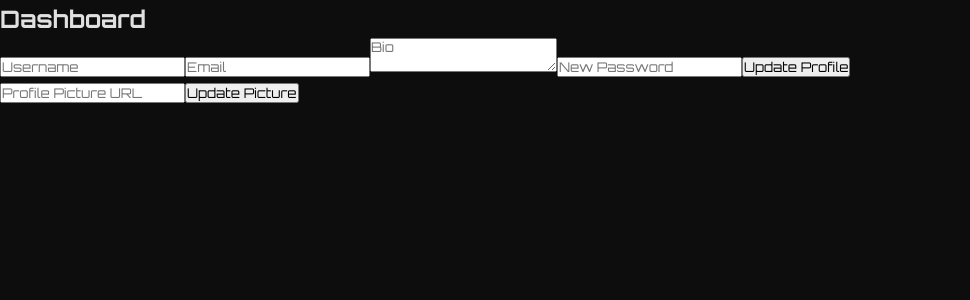
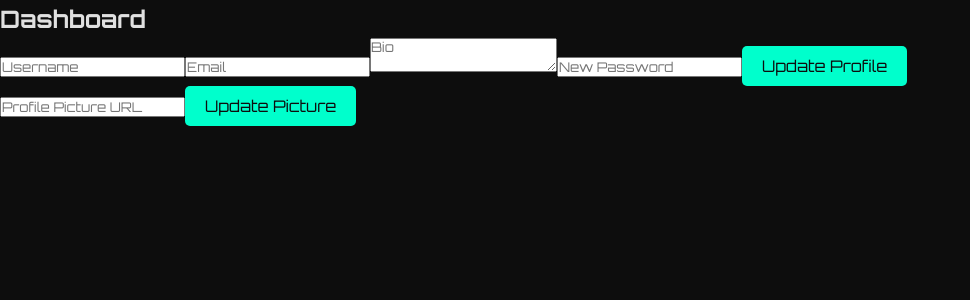
Before and after one commit to Siddharthjw/chat-frontend, a React (Create React App) app: page /dashboard in a window 1280 px wide. Shown: the top 300 px of the page, without its empty margins (0-970 px from the left). Built offline with nearby package versions, Linux system fonts and the light colour scheme; sample sign-in values are in the browser's storage.

Commit message:
Update Dashboard.js

```diff
--- a/src/components/Dashboard.js
+++ b/src/components/Dashboard.js
@@ -1,6 +1,7 @@
-// frontend/src/components/Dashboard.js
+// src/components/Dashboard.js
 import React, { useState } from 'react';
 import axios from 'axios';
+import { API_ENDPOINT } from '../apiConfig';
 
 function Dashboard({ token }) {
   const [profile, setProfile] = useState({
@@ -14,7 +15,7 @@ function Dashboard({ token }) {
   const handleUpdate = async (e) => {
     e.preventDefault();
     try {
-      const res = await axios.put('http://localhost:5000/api/user/update', { ...profile, password }, {
+      const res = await axios.put(`${API_ENDPOINT}/user/update`, { ...profile, password }, {
         headers: { Authorization: `Bearer ${token}` }
       });
       alert(res.data.message);
@@ -26,7 +27,7 @@ function Dashboard({ token }) {
   const handlePictureUpdate = async (e) => {
     e.preventDefault();
     try {
-      const res = await axios.put('http://localhost:5000/api/user/update-picture', { profile_picture: profile.profile_picture }, {
+      const res = await axios.put(`${API_ENDPOINT}/user/update-picture`, { profile_picture: profile.profile_picture }, {
         headers: { Authorization: `Bearer ${token}` }
       });
       alert(res.data.message);
@@ -43,11 +44,11 @@ function Dashboard({ token }) {
         <input type="email" placeholder="Email" value={profile.email} onChange={(e)=> setProfile({...profile, email: e.target.value})} required />
         <textarea placeholder="Bio" value={profile.bio} onChange={(e)=> setProfile({...profile, bio: e.target.value})}></textarea>
         <input type="password" placeholder="New Password" value={password} onChange={(e)=> setPassword(e.target.value)} />
-        <button type="submit">Update Profile</button>
+        <button type="submit" className="button">Update Profile</button>
       </form>
       <form onSubmit={handlePictureUpdate}>
         <input type="text" placeholder="Profile Picture URL" value={profile.profile_picture} onChange={(e)=> setProfile({...profile, profile_picture: e.target.value})} />
-        <button type="submit">Update Picture</button>
+        <button type="submit" className="button">Update Picture</button>
       </form>
     </div>
   );
```
